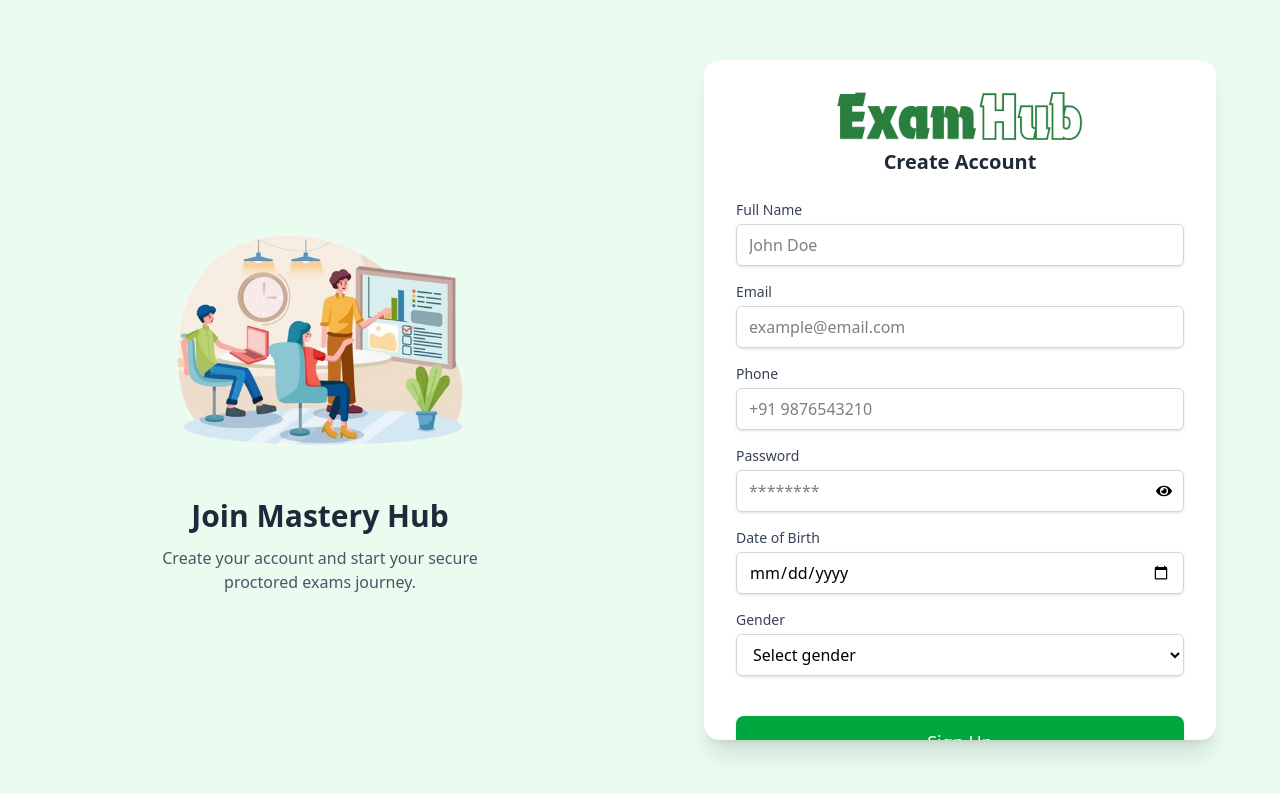
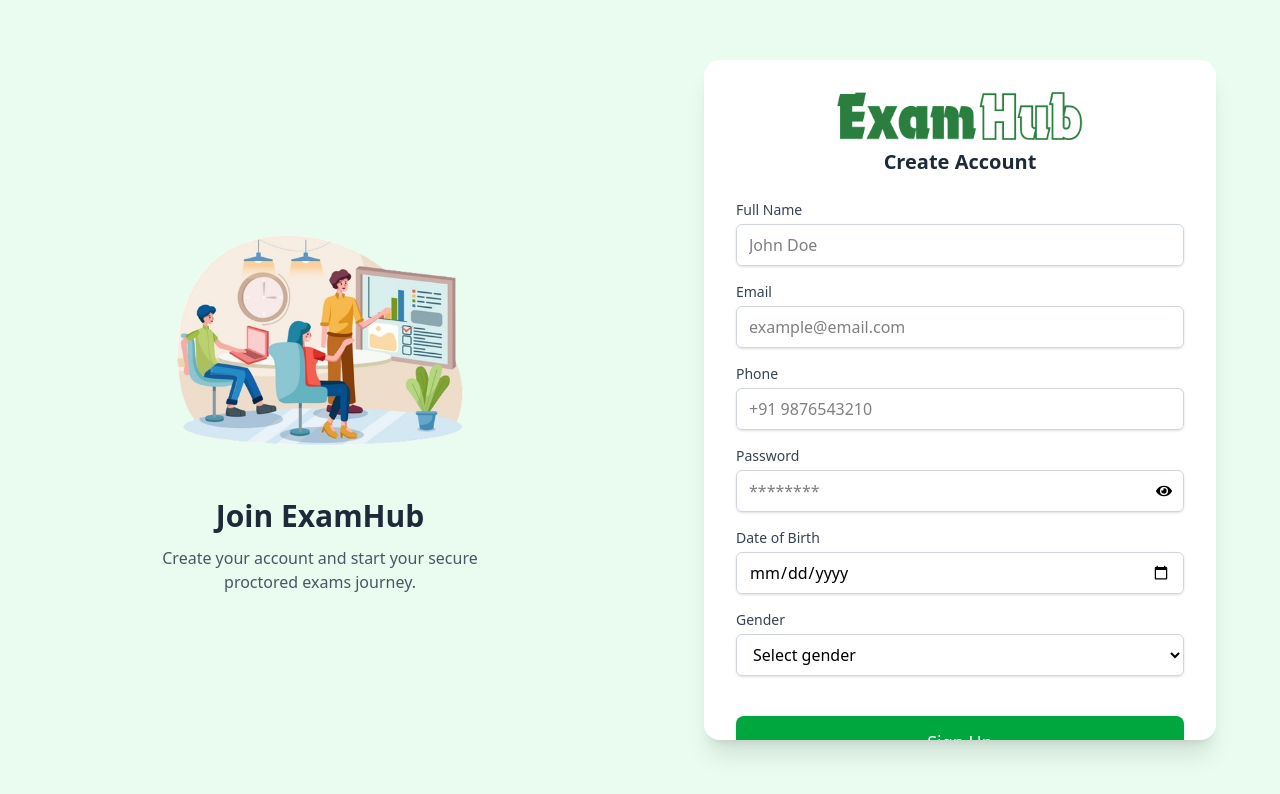
Before and after one commit to webdevanzar/online-examination-frontend, a React (Vite) app: page /signup in a window 1280 px wide. Shown: the top 794 px of the page. Built offline with nearby package versions, Linux system fonts and the light colour scheme; no server answers.

Commit message:
feat:signup

```diff
--- a/src/pages/Signup.tsx
+++ b/src/pages/Signup.tsx
@@ -75,7 +75,7 @@
         />
 
         <h1 className="text-3xl font-bold text-gray-800 text-center mt-6">
-          Join Mastery Hub
+          Join ExamHub
         </h1>
         <p className="text-gray-600 text-center max-w-sm mt-3">
           Create your account and start your secure proctored exams journey.
```
